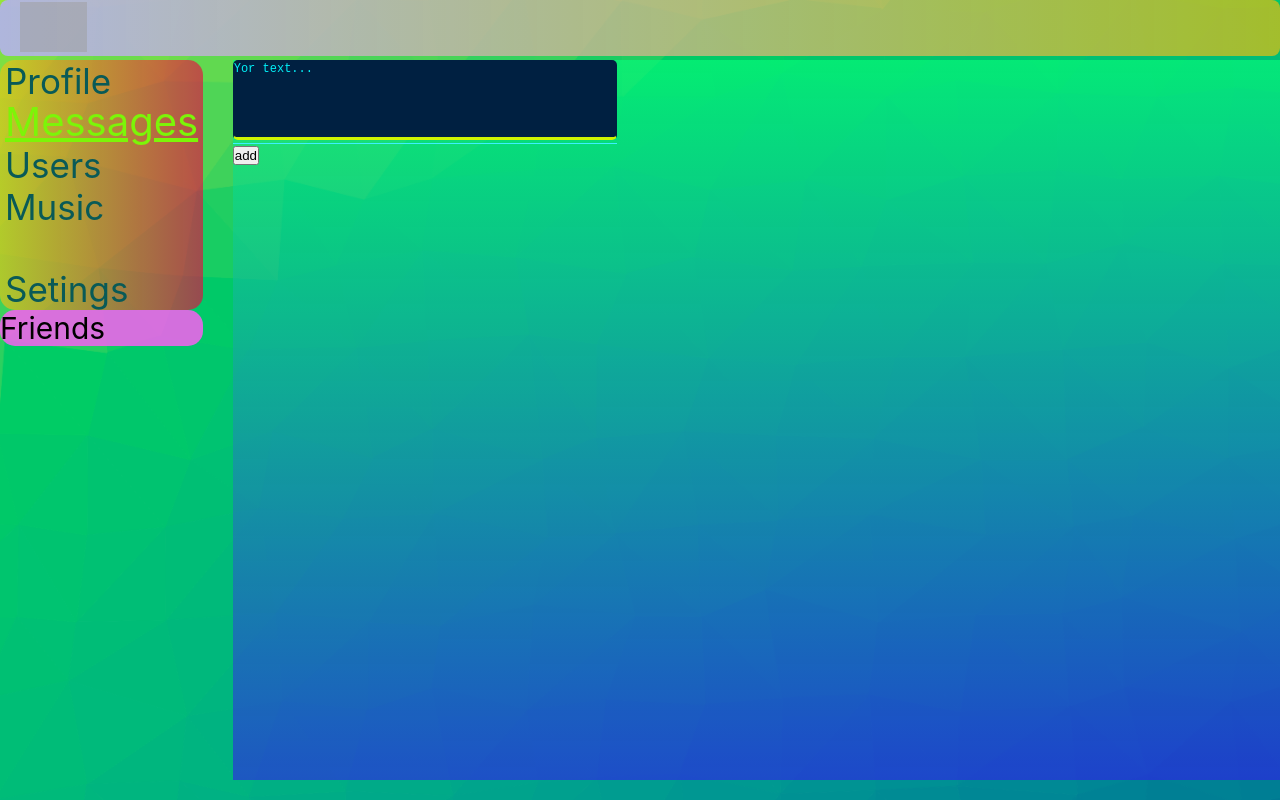
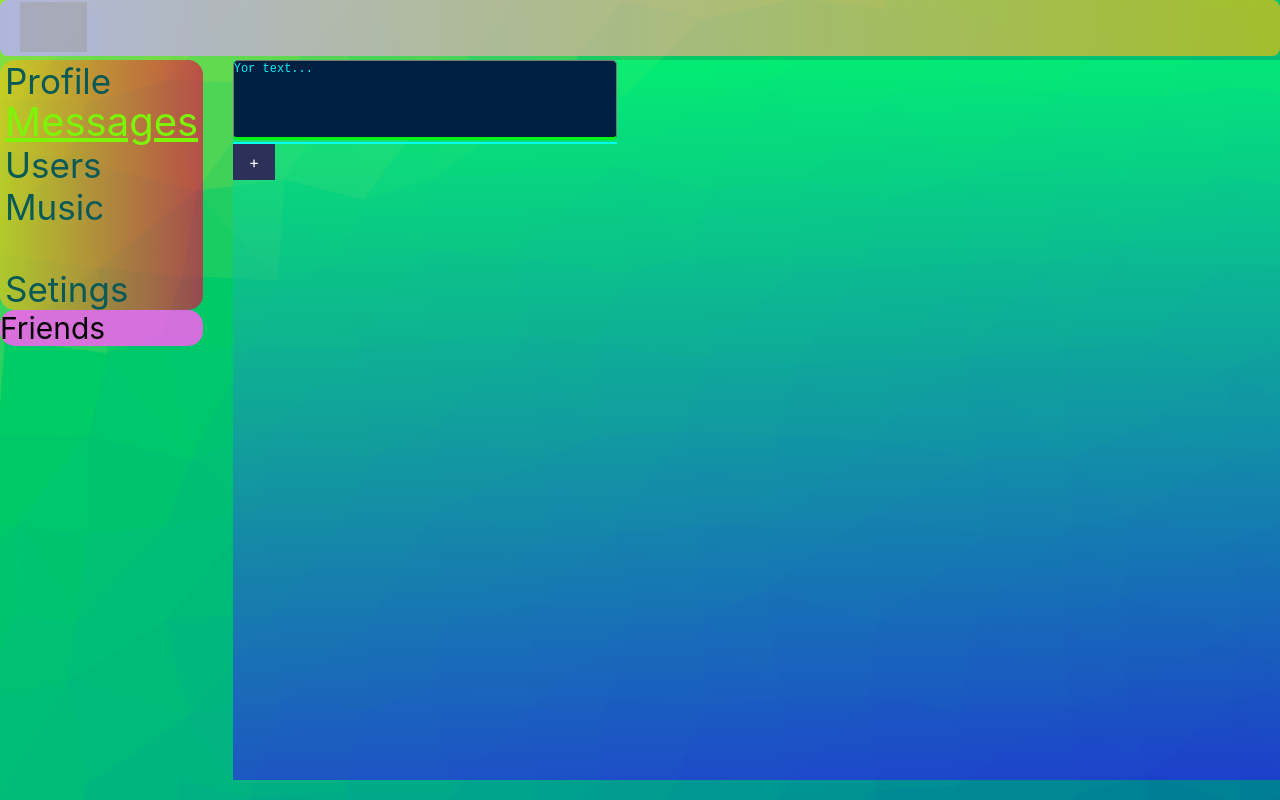
Before and after one commit to Alexey928/WheyOfSamuray, a React (Create React App) app: page /DialogesPage in a window 1280 px wide. Built offline with nearby package versions, Linux system fonts and the light colour scheme; grey boxes are pictures that could not be loaded.

Commit message:
continue progect 12

```diff
--- a/src/components/AddItemForm/AddItemForm.tsx
+++ b/src/components/AddItemForm/AddItemForm.tsx
@@ -43,7 +43,7 @@ const AddItemForm: React.FC<AddItemFormPropsType> = ({ addItem }) => {
                 />
                 <span className={style.underline}></span>
             </div>
-            <button onClick={onClickHandler}>add</button>
+            <button className={style.button} onClick={onClickHandler}>+</button>
         </div>
     );
 };
--- a/src/components/AddItemForm/adItemForm.module.css
+++ b/src/components/AddItemForm/adItemForm.module.css
@@ -11,19 +11,23 @@
     font-size: small;
     line-height: 16px;
     background-color: rgba(95, 156, 243, 0.6);
-    border: 1px solid transparent;
-    border-bottom-color: hsl(69, 99%, 48%);
+    border-bottom-color: hsl(66, 100%, 49%);
     border-bottom-width: 3px;
     border-radius: 5px;
+    transition: all 0.3s linear;
+    box-shadow: #00ffea;
 }
 
 .input:focus {
     background-color: #002041;
+    border-bottom-color: hsl(125, 99%, 48%);
+
     outline: none;
 }
 
 .input::placeholder {
     color: hsl(182, 98%, 49%);
+
 }
 
 .underline {
@@ -31,8 +35,8 @@
     bottom: 0;
     left: 0;
     right: 0;
-    height: 1px;
-    background-color: #3cefff;
+    height: 2px;
+    background-color: #00ffea;
     transform-origin: bottom right;
     transform: scaleX(0);
     transition: transform 0.5s ease;
@@ -43,3 +47,42 @@
     transform-origin: bottom left;
     transform: scaleX(1);
 }
+
+
+.button {
+
+    z-index: 1;
+    position: relative;
+    font-size: inherit;
+    font-family: inherit;
+    color: white;
+    padding: 0.5em 1em;
+    outline: none;
+    border: none;
+    background-color: hsl(236, 32%, 26%);
+}
+
+.button:hover {
+    cursor: pointer;
+}
+
+.button::before {
+    content: '';
+    z-index: -1;
+    position: absolute;
+    top: 0;
+    bottom: 0;
+    left: 0;
+    right: 0;
+    border: 4px solid hsl(236, 32%, 26%);
+    transform-origin: center;
+    transform: scale(1);
+}
+
+
+.button:hover::before {
+    transition: all 0.75s ease-in-out;
+    transform-origin: center;
+    transform: scale(1.75);
+    opacity: 0;
+}
```
